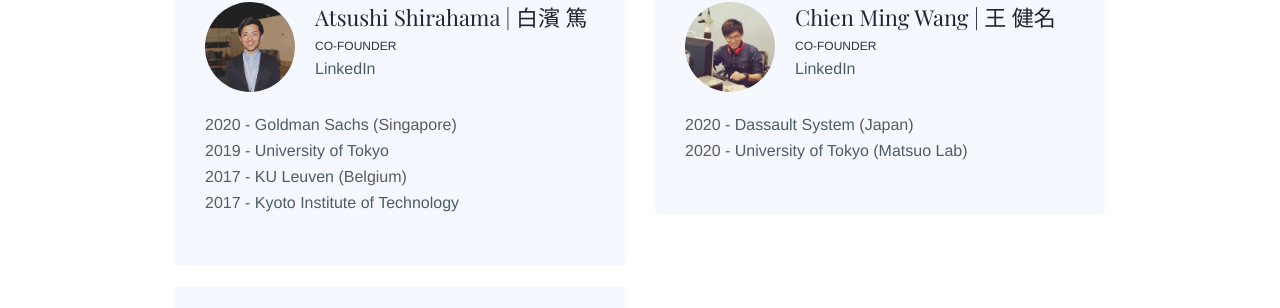
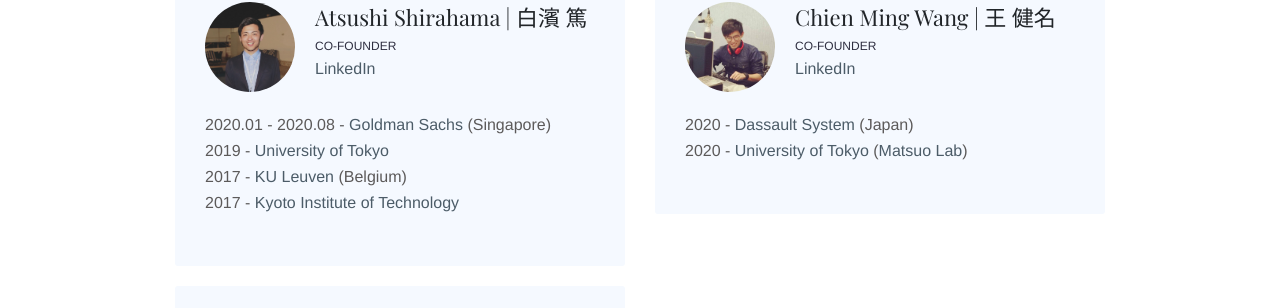
Before and after one commit to 3DLanguage/3dlanguage.github.io, a Jekyll site: the page built from team.md, in a window 1280 px wide. Shown: the part 510-818 px from the top of the page. Built offline with Jekyll 4.4.1, drawn with Linux system fonts in a browser that asks for light colours.

Commit message:
update dates

```diff
--- a/_layouts/teams.html
+++ b/_layouts/teams.html
@@ -36,7 +36,7 @@ bodyClass: page-team-list
                     <a target="_blank" href="{{ team.linkedinurl }}">LinkedIn</a>
                     {% endif %}
                 </div>
-                <div class="team-content">{{ team.content | truncate: 340 }}</div>
+                <div class="team-content">{{ team.content | truncate: 500 }}</div>
             </div>
         </div>
         {% endfor %}
--- a/_team/atsushi.md
+++ b/_team/atsushi.md
@@ -9,7 +9,7 @@ promoted: true
 weight: 1
 ---
 
-2020 - [Goldman Sachs](https://www.goldmansachs.com/) (Singapore)
+2020.01 - 2020.08 - [Goldman Sachs](https://www.goldmansachs.com/) (Singapore)
 2019 - [University of Tokyo](https://www.u-tokyo.ac.jp/ja/index.html)
 2017 - [KU Leuven](https://www.kuleuven.be/english/) (Belgium)
 2017 - [Kyoto Institute of Technology](https://www.kit.ac.jp/)
```
